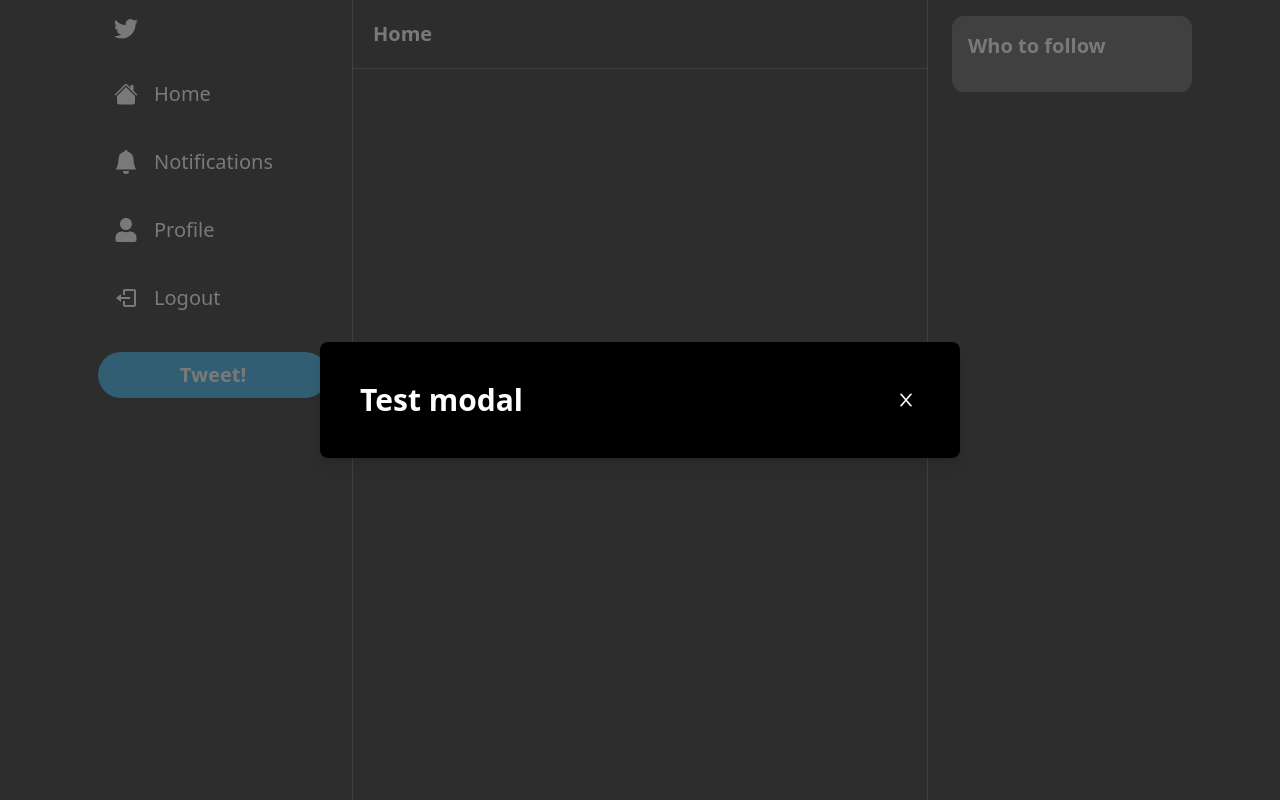
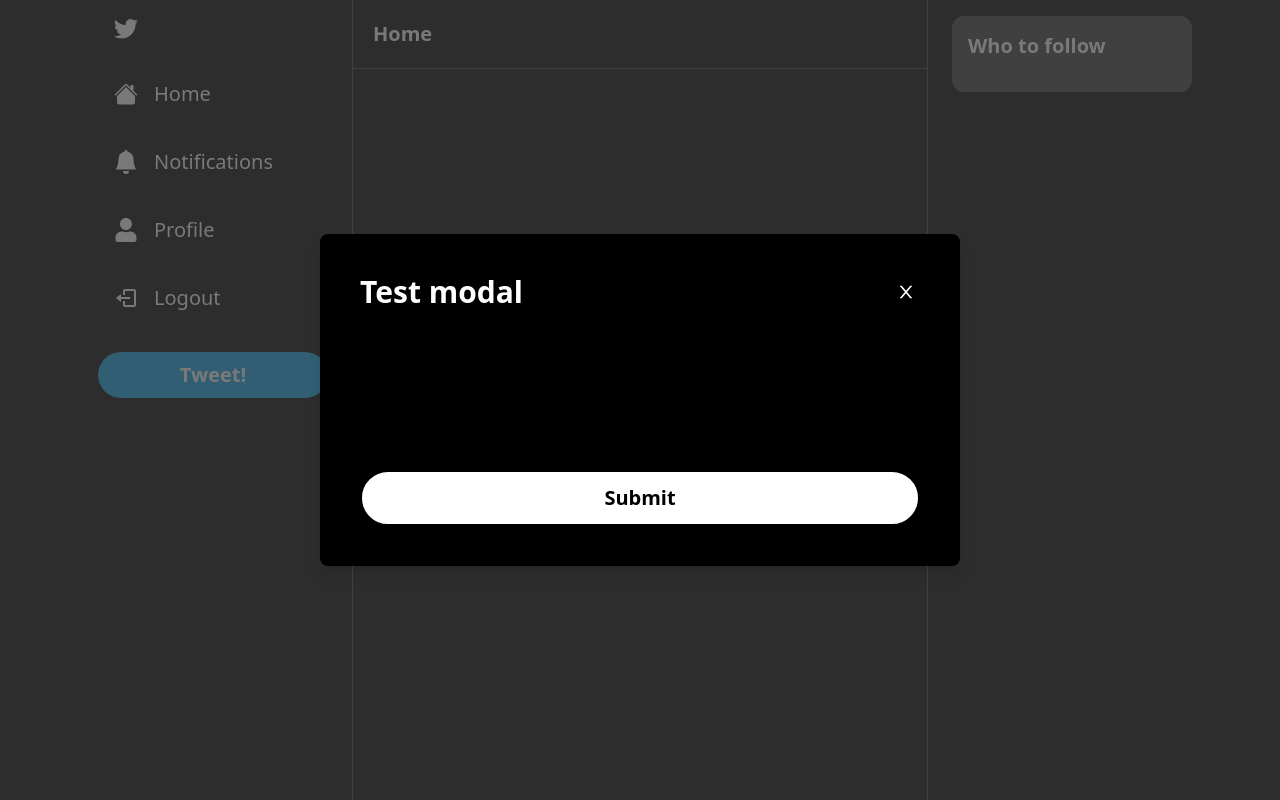
Before and after one commit to filiptrifunovic-mile/tweet-clone, a Next.js app: page / in a window 1280 px wide. Built offline with nearby package versions, Linux system fonts and the light colour scheme.

Commit message:
modal update

```diff
--- a/components/Modal.tsx
+++ b/components/Modal.tsx
@@ -1,5 +1,6 @@
 import { useCallback } from "react";
 import { AiOutlineClose } from "react-icons/ai";
+import Button from "./Button";
 
 interface ModalProps {
   isOpen?: boolean;
@@ -99,6 +100,18 @@ const Modal: React.FC<ModalProps> = ({
                 <AiOutlineClose size={20} />
               </button>
             </div>
+            <div className="relative p-10 flex-auto">{body}</div>
+            <div className="flex flex-col gap-2 p-10">
+              <Button
+                disabled={disabled}
+                label={actionLabel}
+                secondary
+                fullWidth
+                large
+                onClick={handleSubmit}
+              />
+              {footer}
+            </div>
           </div>
         </div>
       </div>
--- a/pages/_app.tsx
+++ b/pages/_app.tsx
@@ -6,7 +6,7 @@ import type { AppProps } from "next/app";
 export default function App({ Component, pageProps }: AppProps) {
   return (
     <>
-      <Modal isOpen title="Test modal" />
+      <Modal actionLabel="Submit" isOpen title="Test modal" />
       <Layout>
         <Component {...pageProps} />
       </Layout>
```
